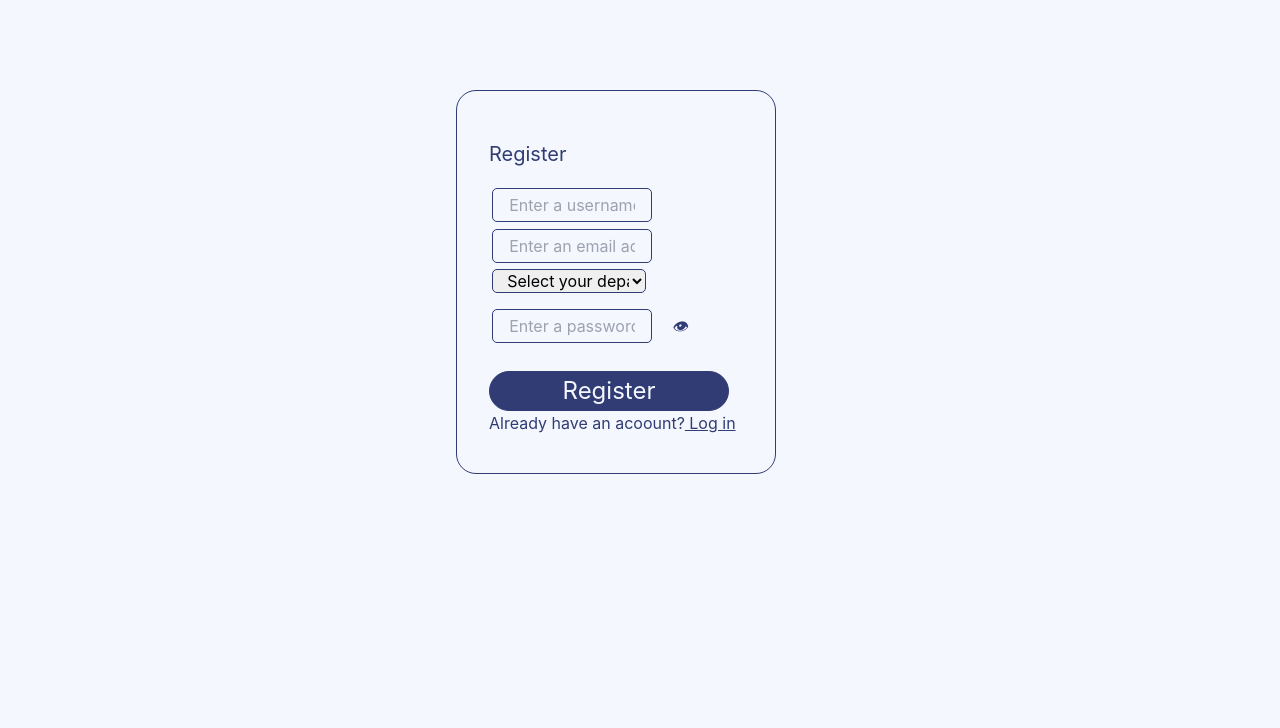
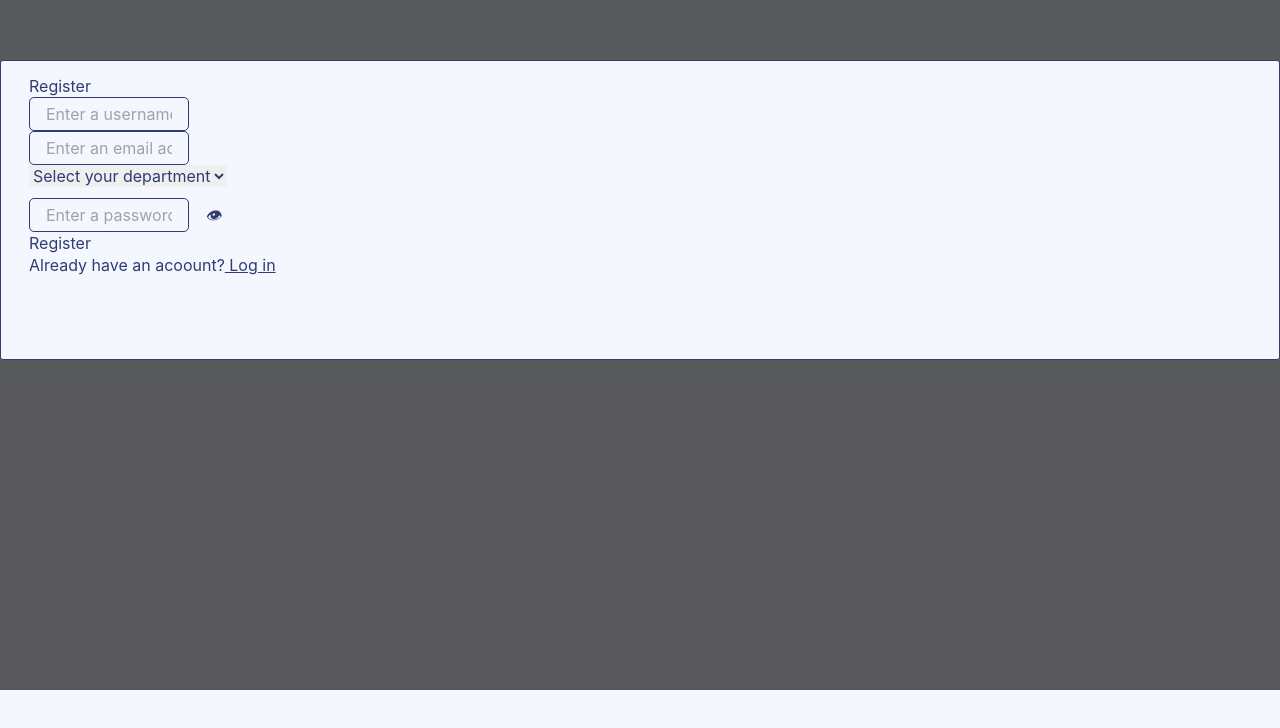
Before and after one commit to mpete01/ticketing-app, a React (Vite) app in the folder frontend/: page /Register in a window 1280 px wide. Shown: the part 110-838 px from the top of the page. After the commit the page ends 800 px from the top, so only its background shows below. Built offline with nearby package versions, Linux system fonts and the light colour scheme.

Commit message:
Implemenmting changes so only IT memebers can register users

```diff
--- a/frontend/src/Home.jsx
+++ b/frontend/src/Home.jsx
@@ -1,9 +1,10 @@
 import React, { useState, useEffect } from "react";
+import Register from "./components/Register.jsx";
 import './styles/Home.css';
 import axios from "axios";
 import { FontAwesomeIcon } from '@fortawesome/react-fontawesome';
 //svg icons for the nav bar and header
-import { faPlus, faRightFromBracket, faUser, faClock, faCircleCheck, faSun, faMoon } from '@fortawesome/free-solid-svg-icons';
+import { faPlus, faRightFromBracket, faUser, faClock, faCircleCheck, faSun, faMoon, faUserPlus } from '@fortawesome/free-solid-svg-icons';
 //svg icons for the comment interactions
 import { faTrashCan, faClipboard, faCheck, faComment } from '@fortawesome/free-solid-svg-icons';
 import LoadTicketsByUser from "./components/TicketsByUser.jsx";
@@ -29,6 +30,9 @@ function Homepage() {
     const [timeLeft, setTimeLeft] = useState(600)
     const [isTimerRunning, setIsTimerRunning] = useState(true)
     const [ticketPopup, setTicketPopup] = useState(false)
+    //boolean for if the user is in IT and registration popup
+    const [isIt, setIsIt] = useState(false)
+    const [userRegister, setUserRegister] = useState(false)
 
     const [colorPrimary, setColorPrimary] = useState('')//light mode primary color: rgb(244, 247, 254) - dark mode primary color: rgb(82, 85, 99)
     const [colorSecondary, setColorSecondary] = useState('')//light mode secondary color: rgb(48, 60, 115) - dark mode secondary color: rgb(217, 221, 230)
@@ -48,6 +52,7 @@ function Homepage() {
 
     //check the user's color theme preference on loading
     useEffect(()=> {
+        setIsIt(sessionStorage.getItem('department') === 'IT' ? true : false)
         if(localStorage.getItem("is_darkmode") === null){
             localStorage.setItem("is_darkmode", 'false')
         }
@@ -89,8 +94,7 @@ function Homepage() {
     //if countdown is 0 JWT and the user is deleted from sessionStorage and needs to sign in again
     setTimeout(() => {
         if(timeLeft < 1){
-            sessionStorage.removeItem("token")
-            sessionStorage.removeItem("user")
+            sessionStorage.clear()
             localStorage.setItem("is_darkmode", isDarkmode ? false : true)
             location.reload()
         }
@@ -99,7 +103,6 @@ function Homepage() {
 
     //get current logged in user
     const loggedInUser = sessionStorage.getItem("user")
-
 
     //add new task to UI and to the database too
     const addTicketPopup = () => {
@@ -160,6 +163,12 @@ function Homepage() {
         setSolvedTicketsPopup(!solvedTicketsPopup)
     }
 
+    //register new user (only accessible for people in IT department)
+    const registerUser = () => {
+        setUserRegister(!userRegister)
+    }
+
+
     //handle logging out
     const logOut = () => {
         sessionStorage.removeItem("token")
@@ -200,6 +209,10 @@ function Homepage() {
                 <li className="navbar-nav-element">
                     <FontAwesomeIcon icon={faCircleCheck} className="navbar-nav-element_icon"/>
                     <button className="navbar-nav-element_text header-content" onClick={solvedTickets}>Solved ickets</button>
+                </li>
+                <li className="navbar-nav-element nav-user">
+                    <FontAwesomeIcon icon={faUserPlus} className="navbar-nav-element_icon nav-user_plus"/>
+                    <button disabled={isIt ? false : true} className="navbar-nav-element_text nav-user_text" onClick={registerUser}>Register user {isIt}</button>
                 </li>
                 <li className="navbar-nav-element">
                     <FontAwesomeIcon icon={faRightFromBracket} className="navbar-nav-element_icon"/>
@@ -267,6 +280,7 @@ function Homepage() {
             </table>
 
         </div>}
+        {userRegister && <Register />}
         <ToastContainer />
     </>
 }
--- a/frontend/src/components/Login.jsx
+++ b/frontend/src/components/Login.jsx
@@ -37,9 +37,10 @@ function Login(){
         e.preventDefault()
         if(!email || !password) {
             toast.error("Please fill out all the fields")
-        }
+        } else {
         try{
             let sentData = await axios.post('http://localhost:3000/users/login', { email, password })
+            //console.log(sentData.data.token, sentData.data.is_admin, sentData.data.department)
             //user doesn't exist or credentials are incorrect (no jwt is awarded)
             if(sentData.data.result === "No user found"){
                 toast.error("No user found. Password or email is incorrect")
@@ -65,6 +66,7 @@ function Login(){
             }
         } catch(err){
             alert(err)
+        }
     }}
 
     return <>
--- a/frontend/src/components/Register.jsx
+++ b/frontend/src/components/Register.jsx
@@ -9,9 +9,7 @@ function Register(){
     const [password, setPassword] = useState("")
     const [department, setDepartment] = useState("Select your department")
     const [showPassword, setShowPassword] = useState(false)
-    const [popup, setPopup] = useState(false)
     const [failedPopup, setFailedPopup] = useState(false)
-    const [alreadyRegistered, setAlreadyRegisterd] = useState(false)
 
     //check the user's color theme preference on loading
     useEffect(()=> {
@@ -52,13 +50,6 @@ function Register(){
                         alert("You have been registered successfully. Please Log in")
                     }
                 }
-
-                /*if(sentData.data === "User already registered"){
-                    setAlreadyRegisterd(!alreadyRegistered)
-                    alert("User already registered")
-                } else {
-                    setPopup(!popup)
-                }*/
             } catch(err){
                 console.log(err)
             }
@@ -72,29 +63,13 @@ function Register(){
         }
     }
 
-    const togglePopup = () => {
-        setPopup(!popup)
-    }
-
-    const toggleFailedPopup = () => {
-        setFailedPopup(!failedPopup)
-    }
-
-    const toggleAlreadyRegistered = () => {
-        setAlreadyRegisterd(!alreadyRegistered)
-    }
-
-    if(popup || failedPopup) {
-        document.body.classList.add('active-modal')
-    } else {
-        document.body.classList.remove('active-modal')
-    }
+    return <>
 
 
-    return <>
-        <div className="register-container">
-            <form className="register-form">
-                <div className="register-form-title">Register</div>
+        <div className="modal">
+            <div className="overlay"></div>
+            <form className="register-form modal-content">
+                <div className="register-form-title modal-content_header">Register</div>
                 <input type="text" className="register-form-username input" value={name.trim()} id="register-username" placeholder="Enter a username" onChange={(e) => setName(e.target.value)} /><br />
                 <input type="text" className="register-form-email input" value={email.trim()} id="register-email" placeholder="Enter an email address" onChange={(e) => setEmail(e.target.value)}/><br />
                 <select name="departments" className="register-form-department input">
@@ -116,35 +91,6 @@ function Register(){
                 <button type="submit" className="register-form-submitButton" onClick={handleSubmit}>Register</button>
                 <p>Already have an acoount?<Link className="register-form-link" to="/Login" style={{ textDecoration: 'underline' }}> Log in</Link></p>
             </form>
-            {popup && (
-                <div className="modal">
-                    <div onClick={togglePopup} className="overlay"></div>
-                    <div className="modal-content">
-                        <h2>Your account has been registered</h2>
-                        <p>Please <Link to='/login' style={{ textDecoration: 'underline' }}>Log in</Link> to your account</p>
-
-                    </div>
-                </div>
-            )}
-            {failedPopup && (
-                <div className="modal">
-                    <div onClick={toggleFailedPopup} className="overlay"></div>
-                    <div className="modal-content">
-                        <h2>Invalid email or password</h2>
-                        <p>Email address must be a valid address<br />Password should be at lest 8 characters and contain numbers</p>
-                        <button className="close-modal" onClick={toggleFailedPopup}>Close</button>
-                    </div>
-                </div>
-            )}
-            {alreadyRegistered && (
-                <div className="modal">
-                    <div onClick={toggleAlreadyRegistered} className="overlay"></div>
-                    <div className="modal-content">
-                        <h2>User already registered</h2>
-                        <button className="close-modal" onClick={toggleAlreadyRegistered}>Close</button>
-                    </div>
-                </div>
-            )}
         </div>
     </>
 }
--- a/frontend/src/styles/register.css
+++ b/frontend/src/styles/register.css
@@ -1,12 +1,12 @@
-body {
+/*body {
     background-color: var(--color-primary);
 }
 
 .register-form {
     border: 1px solid var(--color-secondary);
     border-radius: 20px 20px 20px 20px;
-    height: 24rem; /*30vh*/
-    width: 20rem; /*20vw*/
+    height: 24rem;
+    width: 20rem;
     margin: auto;
     margin-top: 25vh;
     padding: 2rem;
@@ -78,7 +78,7 @@ input {
 .login {
     color: var(--color-secondary);
     font-size: 1rem;
-}
+}*/
 
 /*styles for the popup windows*/
 body.active-modal {
@@ -111,12 +111,27 @@ body.active-modal {
     left: 50%;
     transform: translate(-50%, -50%);
     line-height: 1.4;
-    background: #f1f1f1;
-    color: black;
+    background-color: var(--color-primary);
+    border: 1px solid var(--color-secondary);
     padding: 14px 28px;
     border-radius: 3px;
-    max-width: 600px;
+    /*max-width: 600px;*/
     min-width: 300px;
+    min-height: 300px;
+    width: 100%;
+    height: fit-content;
+    overflow: auto;
+}
+
+.modal-content_header, .modal-tiketSection_department-and-assignment {
+    display: flex;
+    justify-content: space-between;
+    align-items: center;
+    color: var(--color-secondary);
+}
+
+.modal-tiketSection_department-and-assignment > input {
+    width: 100%;
 }
 
 .close-modal {
@@ -125,3 +140,23 @@ body.active-modal {
     right: 10px;
     padding: 5px 7px;
 }
+
+.modal-ticketSection_ticket-title {
+    width: 100%;
+    margin-bottom: 5px;
+}
+
+.modal-ticketSection_ticket-body {
+    width: 100%;
+    height: 20vh;
+    border: 1px solid var(--color-secondary);
+    background-color: var(--color-primary);
+    color: var(--color-secondary);
+    border-radius: 5px 5px 5px 5px;
+}
+
+.modal-add-ticket_button {
+    margin-top: 10px;
+    color: var(--color-secondary);
+    text-decoration: underline;
+}
```
